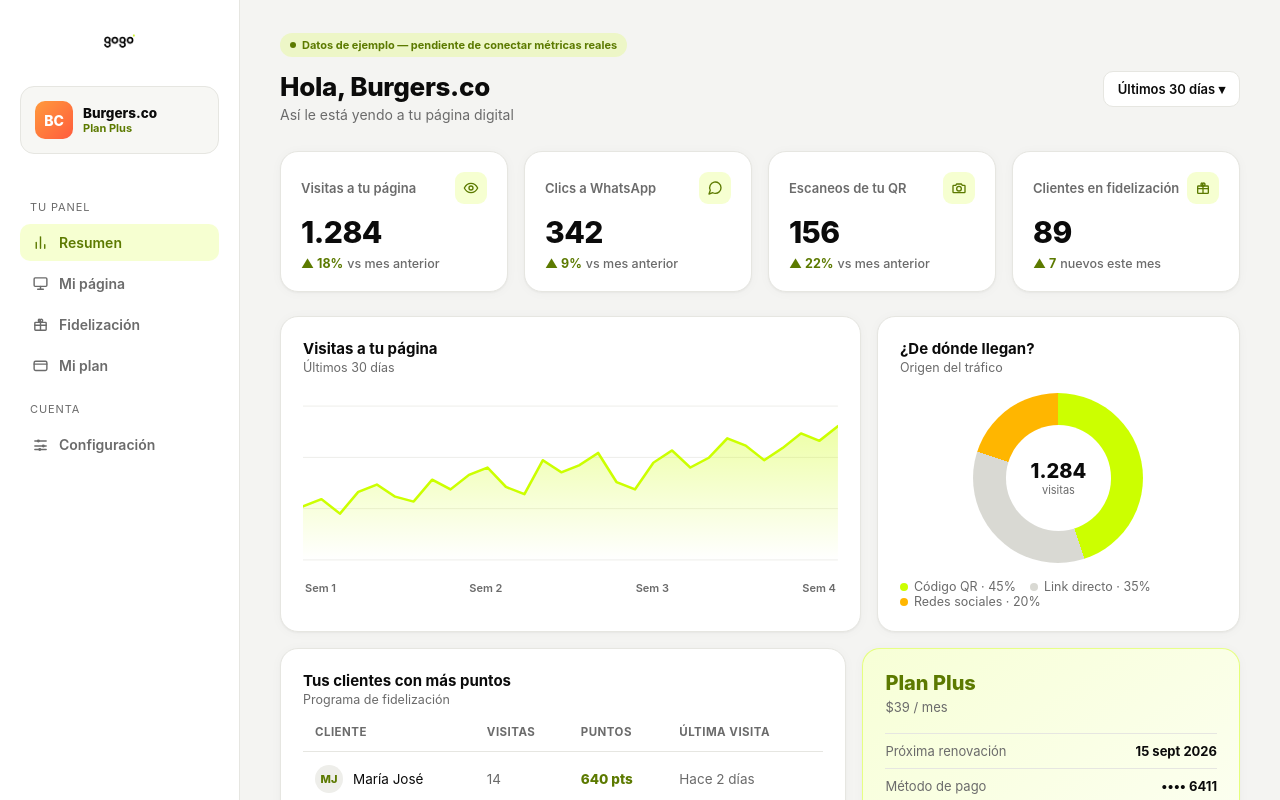
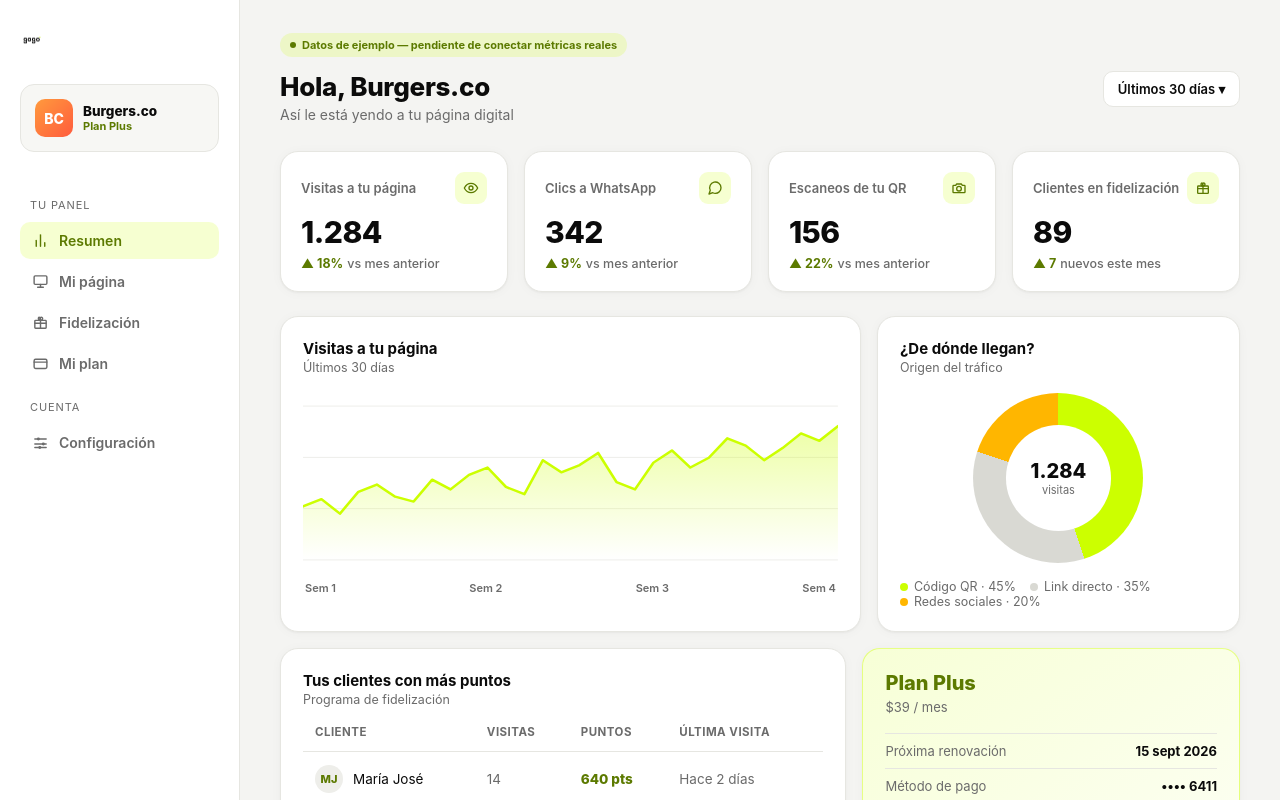
Before and after one commit to cristobaleduardo315-del/gogo-web, a plain HTML site: page panel/index.html in a window 1280 px wide. Shown: the top 800 px of the page. Drawn offline with Linux system fonts and the light colour scheme.

Commit message:
Logo del sidebar a 24x24px en panel de cliente

```diff
--- a/panel/index.html
+++ b/panel/index.html
@@ -33,7 +33,7 @@
     width:240px;flex-shrink:0;background:var(--panel);border-right:1px solid var(--border);
     padding:28px 20px;display:flex;flex-direction:column;gap:32px;
   }
-  .sidebar-logo{height:26px;width:auto;object-fit:contain;display:block;}
+  .sidebar-logo{height:24px;width:24px;object-fit:contain;display:block;}
   .biz-banner{background:var(--panel-2);border:1px solid var(--border);border-radius:14px;padding:14px;display:flex;align-items:center;gap:10px;}
   .biz-banner .biz-avatar{width:38px;height:38px;border-radius:10px;background:linear-gradient(135deg,#ff9a3d,#ff5c3d);display:flex;align-items:center;justify-content:center;font-weight:800;font-size:14px;flex-shrink:0;color:#fff;}
   .biz-banner .biz-name{font-size:13.5px;font-weight:800;}
```
